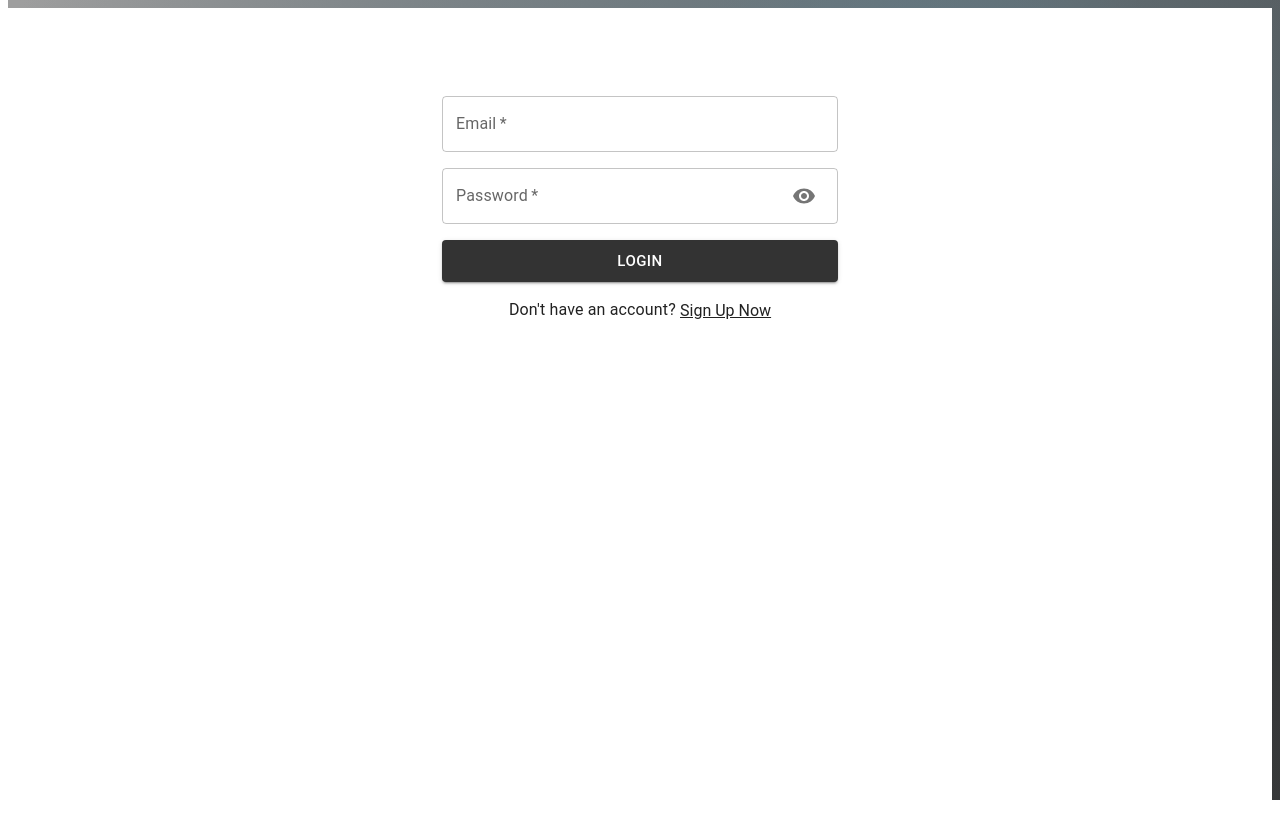
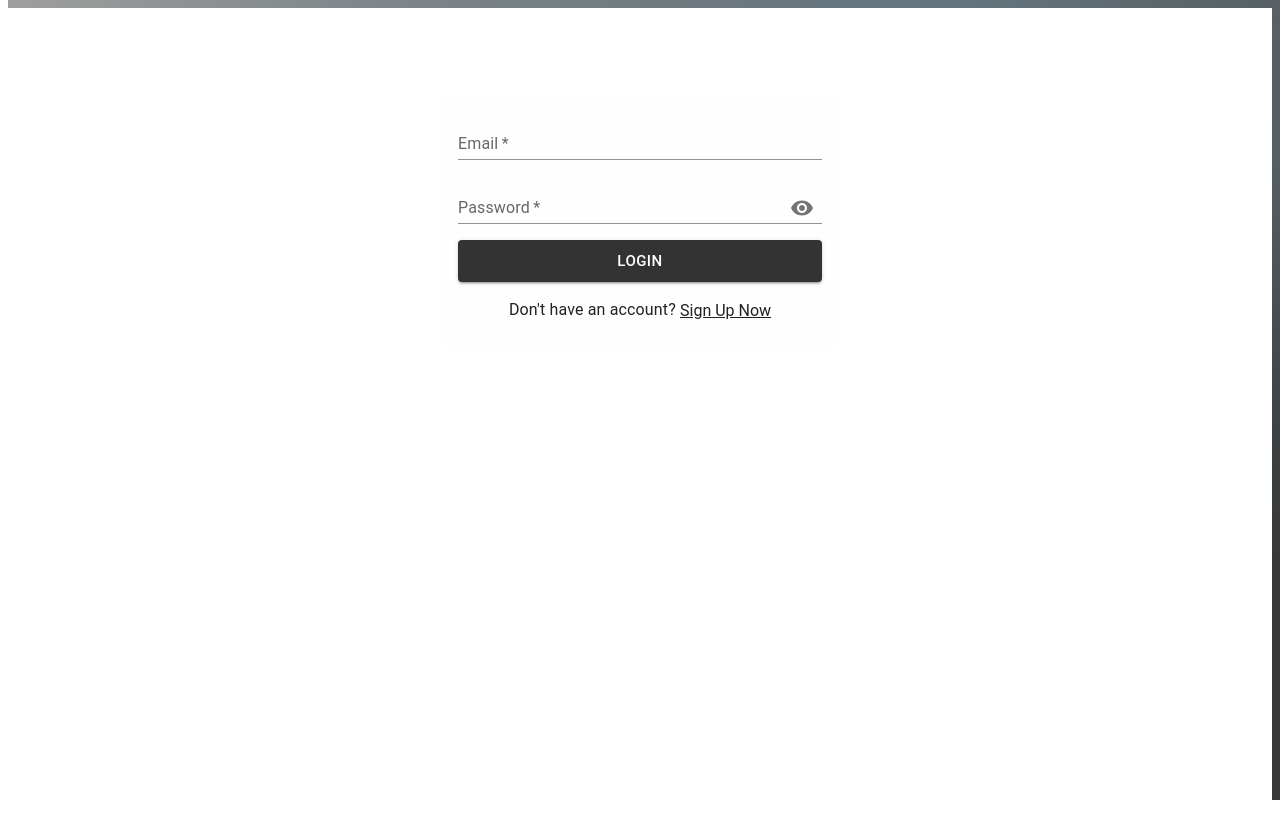
Before and after one commit to mailauki/todoloo, a Next.js app: page /login in a window 1280 px wide. Built offline with nearby package versions, Linux system fonts and the light colour scheme; no server answers; the database is empty.

Commit message:
Update login

```diff
--- /dev/null
+++ b/app/(loading)/background.tsx
@@ -0,0 +1,19 @@
+import { Skeleton } from '@mui/material';
+
+export default function LoadingBackground() {
+	return (
+		<Skeleton
+			sx={{
+				position: 'fixed',
+				bottom: 0,
+				left: 'auto',
+				right: 'auto',
+				height: '100%',
+				width: '100%',
+				minWidth: '600px',
+				zIndex: -1,
+			}}
+			variant='rectangular'
+		/>
+	);
+}
--- a/app/(todos)/todo.tsx
+++ b/app/(todos)/todo.tsx
@@ -52,7 +52,7 @@ export default function ToDo({ serverTodo }: { serverTodo: Todo }) {
 					padding: 0,
 					marginBottom: 2,
 					overflow: 'hidden',
-					backgroundColor: todo.is_complete ? 'card.paper' : 'card.default',
+					backgroundColor: todo.is_complete ? 'card.paper' : 'card.done',
 					'& #due-date': {
 						color: todo.is_complete ? 'text.disabled' : 'text.secondary',
 						display: 'none',
--- a/app/_components/background.tsx
+++ b/app/_components/background.tsx
@@ -3,6 +3,7 @@ import { Paper, Toolbar, alpha, useTheme } from '@mui/material';
 
 export default function Background() {
 	const theme = useTheme();
+
 	const gradient = `radial-gradient(18% 28% at 24% 50%, ${alpha(theme.palette.tertiary.main, 0.15)} 7%, ${alpha(theme.palette.primary.main, 0)} 100%),radial-gradient(18% 28% at 18% 71%, ${alpha(theme.palette.background.paper, 0.35)} 6%, ${alpha(theme.palette.primary.main, 0)} 100%),radial-gradient(70% 53% at 36% 76%, ${alpha(theme.palette.primary.main, 0.15)} 0%, ${alpha(theme.palette.primary.main, 0)} 100%),radial-gradient(42% 53% at 15% 94%, ${alpha(theme.palette.background.paper, 0.5)} 7%, ${alpha(theme.palette.primary.main, 0)} 100%),radial-gradient(42% 53% at 34% 72%, ${alpha(theme.palette.background.paper, 0.61)} 7%, ${alpha(theme.palette.primary.main, 0)} 100%),radial-gradient(18% 28% at 35% 87%, ${alpha(theme.palette.background.paper, 0.35)} 7%, ${alpha(theme.palette.primary.main, 0)} 100%),radial-gradient(31% 43% at 7% 98%, ${alpha(theme.palette.background.paper, 0.96)} 24%, ${alpha(theme.palette.primary.main, 0)} 100%),radial-gradient(21% 37% at 72% 23%, ${alpha(theme.palette.secondary.main, 0.61)} 24%, ${alpha(theme.palette.primary.main, 0)} 100%),radial-gradient(35% 56% at 91% 74%, ${alpha(theme.palette.primary.main, 0.96)} 9%, ${alpha(theme.palette.primary.main, 0)} 100%),radial-gradient(74% 86% at 67% 38%, ${alpha(theme.palette.secondary.main, 0.56)} 24%, ${alpha(theme.palette.primary.main, 0)} 100%),linear-gradient(125deg, ${theme.palette.tertiary.main} 1%, ${theme.palette.primary.main} 100%)`;
 
 	return (
--- a/app/_components/header.tsx
+++ b/app/_components/header.tsx
@@ -1,7 +1,7 @@
 'use client';
 import { useOpen } from '@/app/_utils/context';
 import { AccountCircle, ChevronLeft } from '@mui/icons-material';
-import { AppBar, Link as Anchor, Toolbar, IconButton } from '@mui/material';
+import { AppBar, Link as Anchor, Toolbar, IconButton, Typography } from '@mui/material';
 import Link from 'next/link';
 import { usePathname } from 'next/navigation';
 
@@ -14,9 +14,9 @@ export default function Header() {
 			// color='inherit'
 			elevation={0}
 			position='fixed'
-			// sx={{ backgroundColor: 'primary.light' }}
 			sx={{ backgroundColor: 'transparent' }}
 		>
+			{pathname !== '/login' ? (
 				<Toolbar
 					sx={{
 						display: 'flex',
@@ -65,6 +65,17 @@ export default function Header() {
 						<AccountCircle />
 					</IconButton>
 				</Toolbar>
+			) : (
+				<Toolbar
+					sx={{
+						display: 'flex',
+						justifyContent: 'center',
+						alignItems: 'center',
+					}}
+				>
+					<Typography variant='h5'>ToDoLoo</Typography>
+				</Toolbar>
+			)}
 		</AppBar>
 	);
 }
--- a/app/_utils/theme.tsx
+++ b/app/_utils/theme.tsx
@@ -19,12 +19,12 @@ declare module '@mui/material/styles' {
 
   interface Palette {
     tertiary: Palette['primary'];
-		card: Palette['background'];
+		card: { paper: string, done: string };
   }
 
   interface PaletteOptions {
     tertiary?: PaletteOptions['primary'];
-		card?: PaletteOptions['background'];
+		card?: { paper: string, done: string };
   }
 }
 
@@ -171,7 +171,7 @@ export default function Theme({
 					},
 					card: {
 						paper: prefersDarkMode ? alpha(black[800], 0.2) : alpha(grey[50], 0.2),
-						default: prefersDarkMode ? alpha(black[800], 0.45) : alpha(grey[50], 0.45),
+						done: prefersDarkMode ? alpha(black[800], 0.45) : alpha(grey[50], 0.45),
 					},
 				},
 			}),
--- a/app/account/account.tsx
+++ b/app/account/account.tsx
@@ -175,7 +175,7 @@ export default function Account({
 						<Divider sx={{ my: 2 }} />
 
 						<ListItem
-							action='/auth/signout'
+							action='/signout'
 							component='form'
 							disablePadding
 							method='post'
@@ -221,7 +221,7 @@ export default function Account({
 						title='Update Profile'
 					/>
 					<CardContent>
-						<AccountForm profile={profile} user={user} />
+						<AccountForm profile={profile} />
 					</CardContent>
 				</Card>
 			</Stack>
--- a/app/layout.tsx
+++ b/app/layout.tsx
@@ -6,6 +6,8 @@ import Header from './_components/header';
 import { createClient } from '@/app/_utils/supabase/server';
 import Background from './_components/background';
 import { OpenProvider } from '@/app/_utils/context';
+import { Suspense } from 'react';
+import LoadingBackground from './(loading)/background';
 // import { cookies } from 'next/headers';
 // import './globals.css';
 
@@ -45,14 +47,14 @@ export default async function RootLayout({
 					sx={{
 						m: 0,
 						height: '100vh',
-						// backgroundColor: 'primary.extraLight',
-						// backgroundColor: 'primary.light',
 					}}
 				>
 					<OpenProvider>
 						<Header />
 						{children}
-						<Background />
+						<Suspense fallback={<LoadingBackground />}>
+							<Background />
+						</Suspense>
 					</OpenProvider>
 				</Paper>
 			</Theme>
--- a/app/login/actions.ts
+++ b/app/login/actions.ts
@@ -16,7 +16,9 @@ export async function login(formData: FormData) {
   const { error } = await supabase.auth.signInWithPassword(data);
 
   if (error) {
-    redirect('/error');
+		console.log(error.message);
+    // redirect('/error');
+    redirect(`/login?error=${error.message}`);
   }
 
   revalidatePath('/', 'layout');
--- a/app/login/page.tsx
+++ b/app/login/page.tsx
@@ -1,11 +1,12 @@
 'use client';
 import React from 'react';
-import { Button, IconButton, InputAdornment, Link as Anchor, Stack, TextField, Typography } from '@mui/material';
+import { Button, IconButton, InputAdornment, Link as Anchor, Stack, TextField, Typography, Alert, Card, CardContent } from '@mui/material';
 import { login, signup } from './actions';
 import { Visibility, VisibilityOff } from '@mui/icons-material';
 import Main from '../_components/main';
 
 export default function LoginPage() {
+	const error = new URL(document.location.href).searchParams.get('error');
 	const [showPassword, setShowPassword] = React.useState(false);
 	const [showSignup, setShowSignup] = React.useState(false);
 
@@ -19,17 +20,29 @@ export default function LoginPage() {
 
   return (
 		<Main>
+			{error && <Alert severity='error'sx={{ mb: 2 }}>{error}</Alert>}
+			<Card
+				elevation={0}
+				sx={{
+					backgroundColor: 'card.paper',
+				}}
+			>
+				<CardContent>
 					<Stack
 						component='form'
 						spacing={2}
 					>
 						<TextField
+							// error={Boolean(error)}
+							autoComplete='off'
+							autoFocus={false}
 							fullWidth
 							id='email'
 							label='Email'
 							name='email'
 							required
 							type='email'
+							variant='standard'
 						/>
 						<TextField
 							InputProps={{
@@ -42,12 +55,16 @@ export default function LoginPage() {
 									</IconButton>
 								</InputAdornment>,
 							}}
+							autoComplete='off'
+							autoFocus={false}
+							// error={Boolean(error)}
 							fullWidth
 							id='password'
 							label='Password'
 							name='password'
 							required
 							type={showPassword ? 'text' : 'password'}
+							variant='standard'
 						/>
 						{!showSignup ? (
 							<>
@@ -102,6 +119,8 @@ export default function LoginPage() {
 							</>
 						)}
 					</Stack>
+				</CardContent>
+			</Card>
 		</Main>
   );
 }
```
Also changed, not shown: app/account/account-form.tsx (+4 -27 lines), app/(auth)/confirm/route.ts (renamed from app/_auth/confirm/route.ts), app/(auth)/signout/route.ts (renamed from app/_auth/signout/route.ts). Lines whose indentation alone changed are shown as unchanged.
